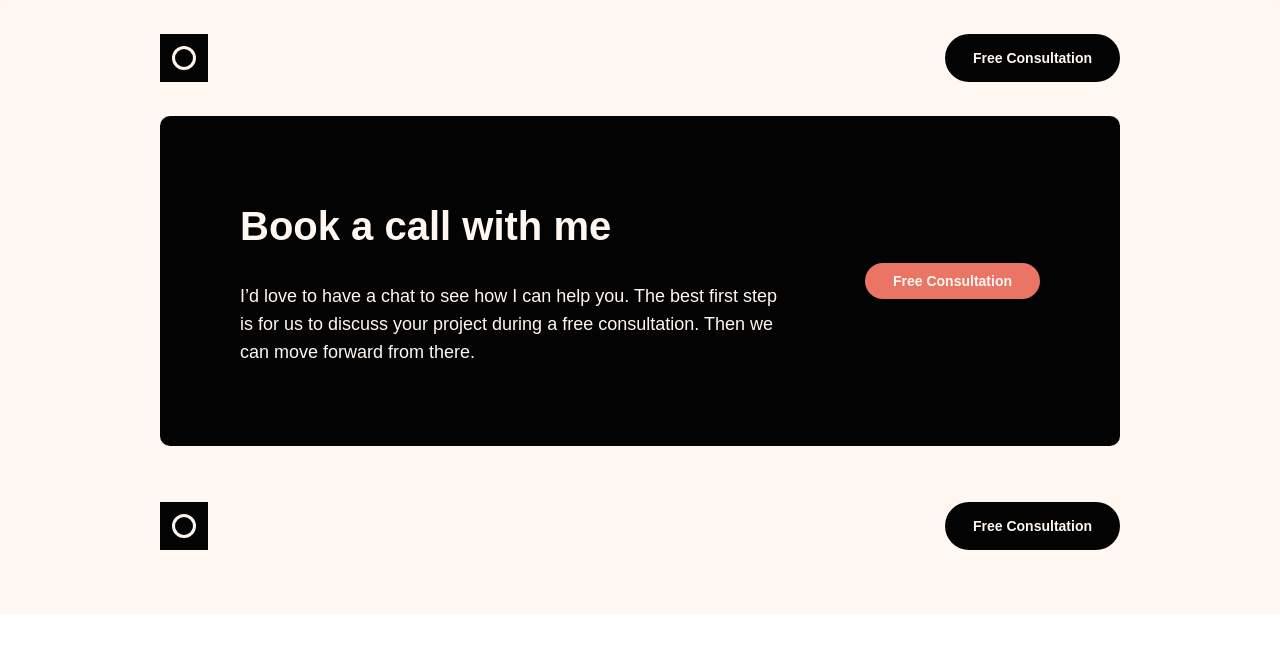
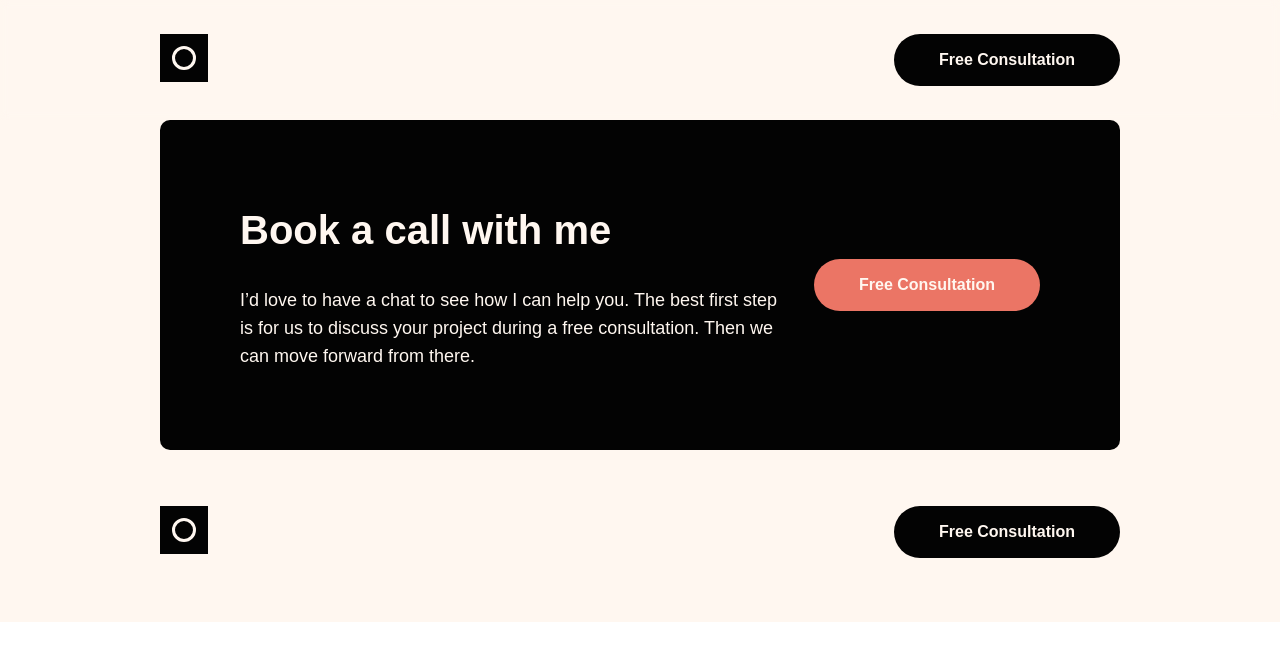
Before and after one commit to Orliland/Orliland, a React (Vite) app: page / in a window 1280 px wide. Shown: the top 660 px of the page. Built offline with nearby package versions, Linux system fonts and the light colour scheme.

Commit message:
update buttons styles for tablet and desktop

```diff
--- a/src/components/Button.jsx
+++ b/src/components/Button.jsx
@@ -2,7 +2,7 @@ const Button = ({ className = "default" }) => {
   return (
     // TODO: add styles for tablet and desktop
     <button
-      className={`rounded-full px-7 py-2 text-sm font-bold text-light-cream ${className === "default" ? "bg-black hover:bg-purple" : ""} ${className === "secondary" ? "bg-red hover:bg-orange" : ""}`}
+      className={`rounded-full px-7 py-2 text-sm font-bold text-light-cream md:px-[45px] md:py-[14px] md:text-base ${className === "default" ? "bg-black hover:bg-purple" : ""} ${className === "secondary" ? "bg-red hover:bg-orange" : ""}`}
     >
       Free Consultation
     </button>
--- a/src/output.css
+++ b/src/output.css
@@ -748,6 +748,16 @@ video {
     padding-right: 75px;
   }
 
+  .md\:px-\[45px\] {
+    padding-left: 45px;
+    padding-right: 45px;
+  }
+
+  .md\:py-\[14px\] {
+    padding-top: 14px;
+    padding-bottom: 14px;
+  }
+
   .md\:pt-14 {
     padding-top: 3.5rem;
   }
@@ -763,6 +773,11 @@ video {
   .md\:text-lg {
     font-size: 1.125rem;
     line-height: 1.75rem;
+  }
+
+  .md\:text-base {
+    font-size: 1rem;
+    line-height: 1.5rem;
   }
 }
 
```
